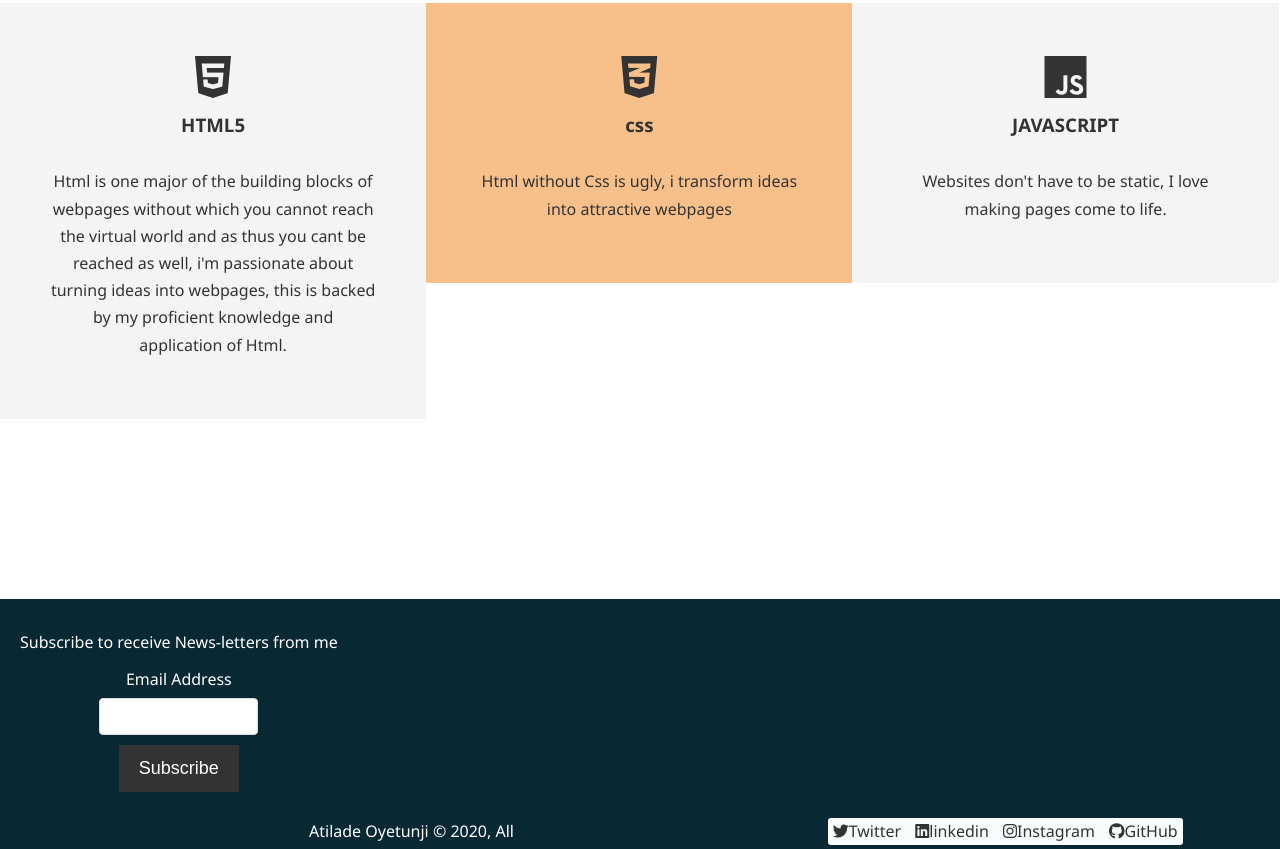
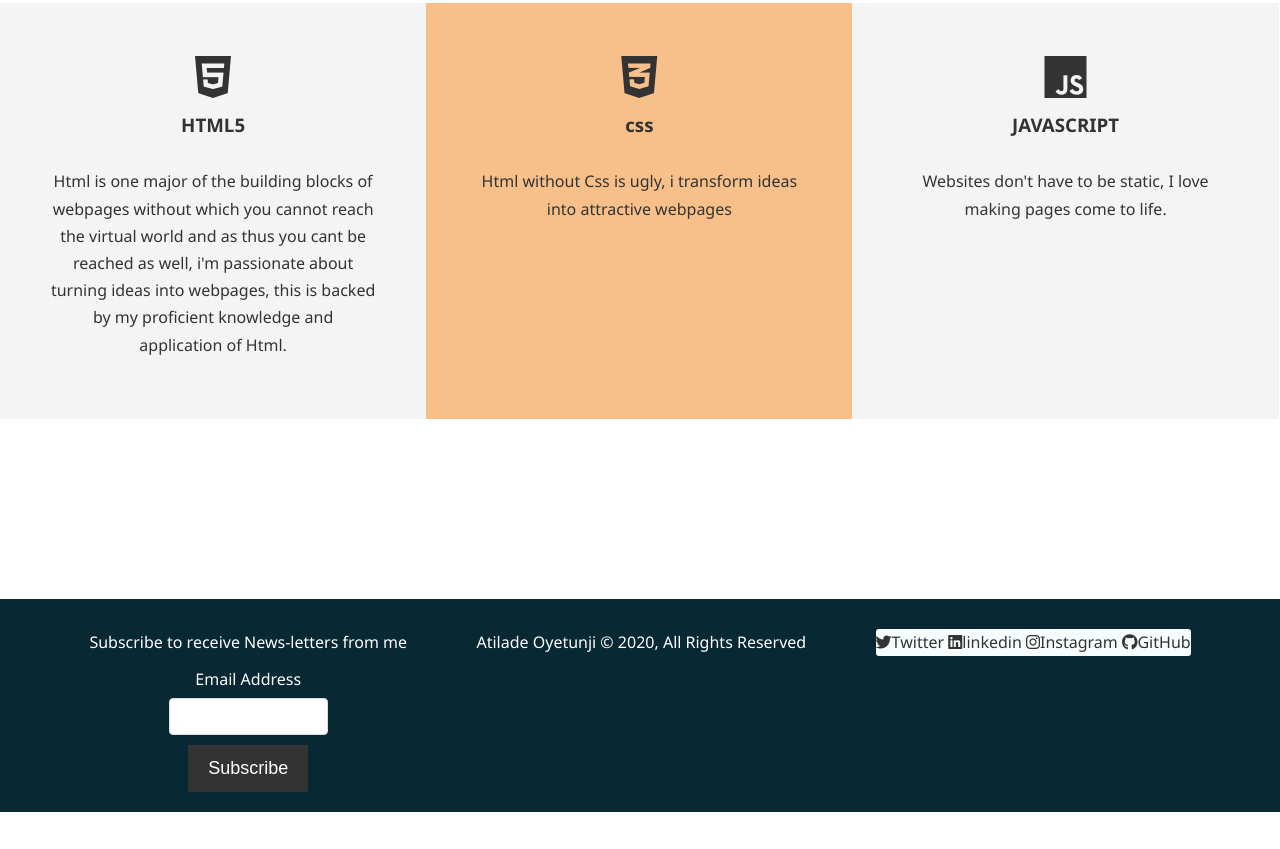
Before and after one commit to sonofzion/portfolio_oyetunji, a plain HTML site: page index.html in a window 1280 px wide. Shown: the part 886-1735 px from the top of the page. After the commit the page ends 1698 px from the top, so only its background shows below. Drawn offline with Linux system fonts and the light colour scheme.

Commit message:
modifications

```diff
--- a/css/styles.css
+++ b/css/styles.css
@@ -185,7 +185,8 @@ p{
 
 /* features */
 
-#features {
+.skills-container {
+    display: flex;
     margin-top: 20px;
 }
 .box {
@@ -279,13 +280,12 @@ p{
     padding-top: 50px;
 }
 
-/* footer */
+
 #main-footer {
     text-align: center;
     background:#082834;
     color: #fff;
     padding: 20px;
-    height: 250px;
     overflow: auto;
     margin-top: 180px;
 }
@@ -297,7 +297,6 @@ p{
 
 #main-footer #contact-form {
     float: left;
-    padding-bottom: 5%;
     max-height: 90%;
     max-width:30%;
      vertical-align: middle;
@@ -308,34 +307,24 @@ p{
     margin-bottom: 10px;
 }
 .social-links {
-    float: left;
-    max-width:40%;
-      pointer-events: auto;
       color: #fff !important;
 
 }
 
-#copywrite {
-    float: left;
-    max-width: 30%;
-    padding-right: 40px;
-    margin-right: 250px;
-
-}
-
-#foot {
-    float: right;
-}
 
 #social-container {
     background: rgb(247, 252, 252);
     border-radius: 3px;
+    justify-content: space-between;
 
 }
 
-#foot #social-container a {
-    padding: 5px;
-}
-#foot #social-container a:hover {
+ #social-container a:hover {
     background: lightcoral;
 }
+.footer-flex {
+    display: flex;
+    margin-left: 0 100px;
+    flex: 1;
+    justify-content: space-evenly;
+}
--- a/index.html
+++ b/index.html
@@ -39,10 +39,10 @@
         </div>
     </header>
 
-    <div class="tuns">
+
 
     <h1 id="skillset"><span class="primary-text">Technical</span> Skills</h1>
-       <section id="features">
+       <div class="skills-container">
         <div class="box bg-light">
             <i class="fab fa-html5 fa-3x"></i>
             <h3>HTML5</h3>
@@ -59,25 +59,29 @@
             <p>Websites don't have to be static, I love making pages come to life.</p>
         </div>
     </div>
-    </section>
+
     <div class="clr"></div>
 
 
     <footer id="main-footer">
+        <div class="footer-flex">
             <div id="contact-form">
 
             <p>Subscribe to receive News-letters from me</p>
-        <form action=""></form>
+            <form name="subscribe-form" id="subscribe-form" method="POST" data-netlify="true">
                 <div class="form-group">
                     <label for="email">Email Address</label>
                     <input class="footer-email" type="email" name="email" id="email">
                 </div>
                 <button type= "submit" class="btn">Subscribe</button>
+            </form>
             </div>
 
             <div id="foot">
                     <p id="copywrite">Atilade Oyetunji &copy; 2020, All Rights Reserved</p>
 
+            </div>
+            <div>
 
                 <p id="social-container" class="social-links">
                     <a href="https://twitter.com/son_f_zion" target="_blank"><i class="fab fa-twitter"></i><span class="screen-reader-text">Twitter</span></a>
@@ -87,8 +91,9 @@
                     </p>
 
             </div>
+        </div>
         </footer>
-    <div class="clr"></div>
+
 
 </body>
 </html>
```
Also changed, not shown: about.html (+6 -2 lines), contact.html (+8 -3 lines). Lines whose indentation alone changed are shown as unchanged.
